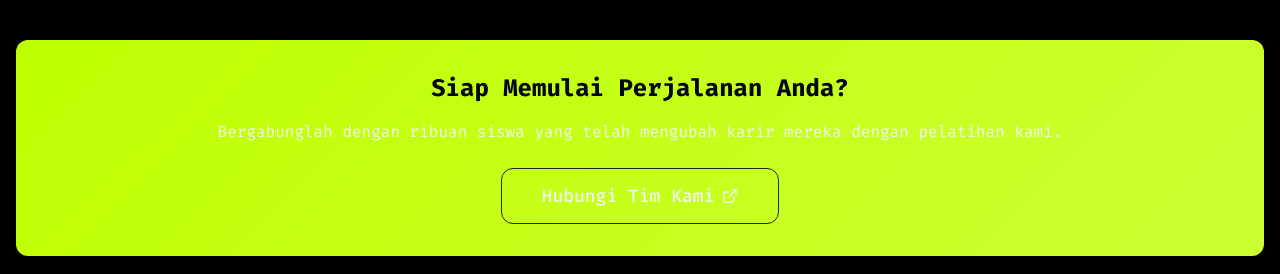
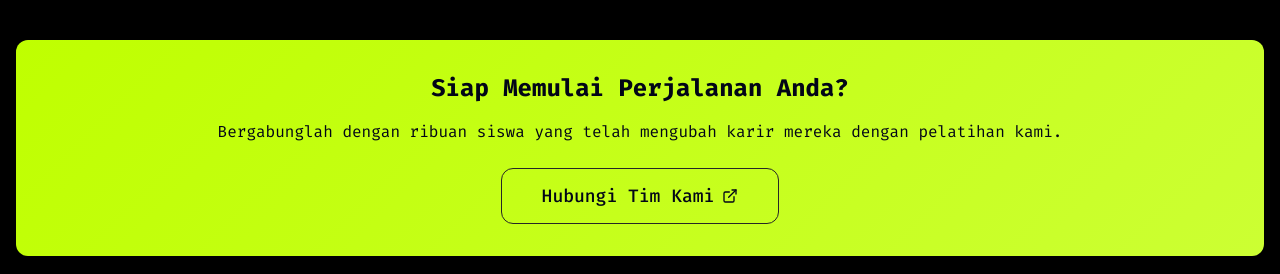
Before and after one commit to alifsuryadi/cosmic-security-web, a React (Vite) app: page / in a window 1280 px wide. Shown: the part 2900-3174 px from the top of the page. Built offline with nearby package versions, Linux system fonts and the light colour scheme.

Commit message:
Visual edit in Lovable
Edited UI in Lovable

```diff
--- a/src/components/Courses.tsx
+++ b/src/components/Courses.tsx
@@ -152,8 +152,8 @@ const Courses = () => {
         <div className="text-center mt-16">
           <div className="bg-gradient-primary rounded-xl p-8 text-cyber-dark">
             <h3 className="text-2xl font-bold font-cyber mb-4 text-slate-950">{t('courses.cta.title')}</h3>
-            <p className="mb-6 font-mono">{t('courses.cta.desc')}</p>
-            <Button variant="outline" size="lg" className="border-cyber-dark text-cyber-dark hover:bg-cyber-dark hover:text-cyber-blue" onClick={() => window.open('https://wa.me/1234567890?text=I want to learn more about Cosmic Security courses', '_blank')}>
+            <p className="mb-6 font-mono text-slate-950">{t('courses.cta.desc')}</p>
+            <Button variant="outline" size="lg" onClick={() => window.open('https://wa.me/1234567890?text=I want to learn more about Cosmic Security courses', '_blank')} className="border-cyber-dark text-cyber-dark hover:bg-cyber-dark hover:text-cyber-blue text-slate-950">
               {t('courses.cta.contact')}
               <ExternalLink size={18} />
             </Button>
```
